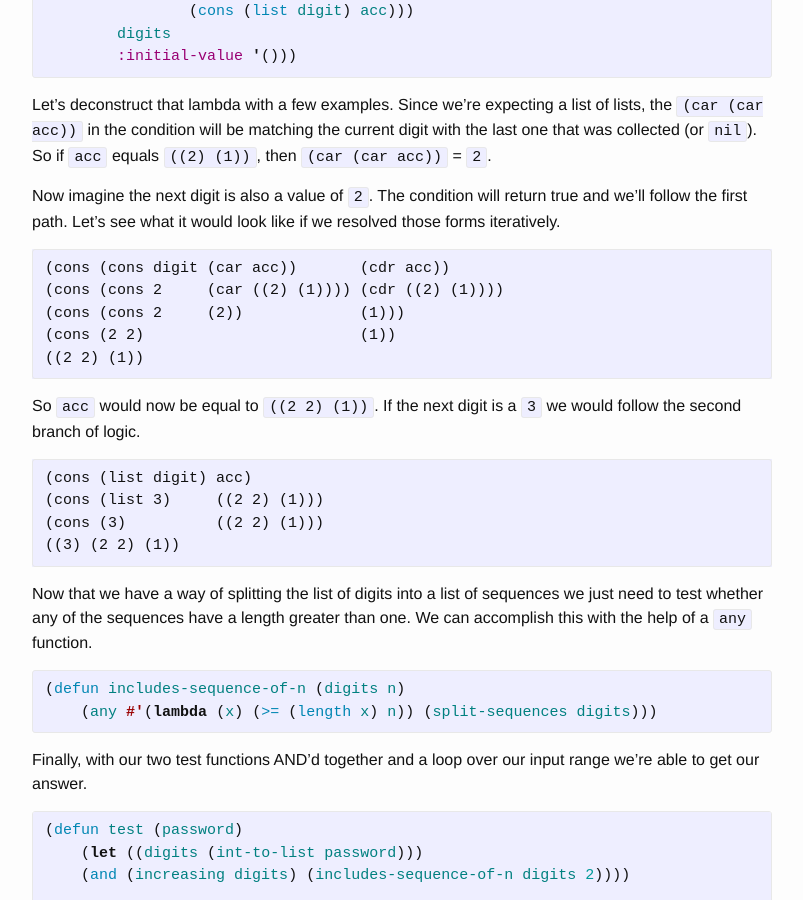
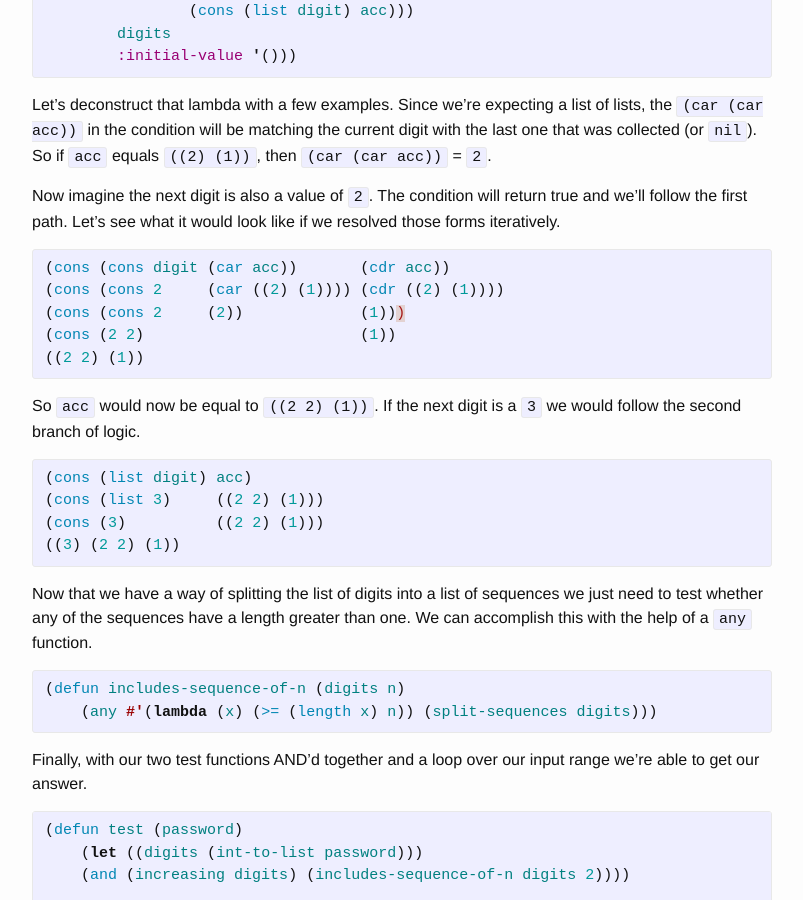
Before and after one commit to mattherman/website, a Jekyll site: the page built from _posts/2019-12-11-aoc-day-4.markdown, in a window 1280 px wide and 900 px high, scrolled down 967 px. Shown: the whole window, without its empty margins (238-1041 px from the left). Built offline with Jekyll 4.4.1, drawn with Linux system fonts in a browser that asks for light colours.

Commit message:
Replace markdown code block with Jekyll code block

````diff
--- a/_posts/2019-12-11-aoc-day-4.markdown
+++ b/_posts/2019-12-11-aoc-day-4.markdown
@@ -41,22 +41,22 @@ Let's deconstruct that lambda with a few examples. Since we're expecting a list
 
 Now imagine the next digit is also a value of `2`. The condition will return true and we'll follow the first path. Let's see what it would look like if we resolved those forms iteratively.
 
-```
+{% highlight lisp %}
 (cons (cons digit (car acc))       (cdr acc))
 (cons (cons 2     (car ((2) (1)))) (cdr ((2) (1))))
 (cons (cons 2     (2))             (1)))
 (cons (2 2)                        (1))
 ((2 2) (1))
-```
+{% endhighlight %}
 
 So `acc` would now be equal to `((2 2) (1))`. If the next digit is a `3` we would follow the second branch of logic.
 
-```
+{% highlight lisp %}
 (cons (list digit) acc)
 (cons (list 3)     ((2 2) (1)))
 (cons (3)          ((2 2) (1)))
 ((3) (2 2) (1))
-```
+{% endhighlight %}
 
 Now that we have a way of splitting the list of digits into a list of sequences we just need to test whether any of the sequences have a length greater than one. We can accomplish this with the help of a `any` function.
 
````
